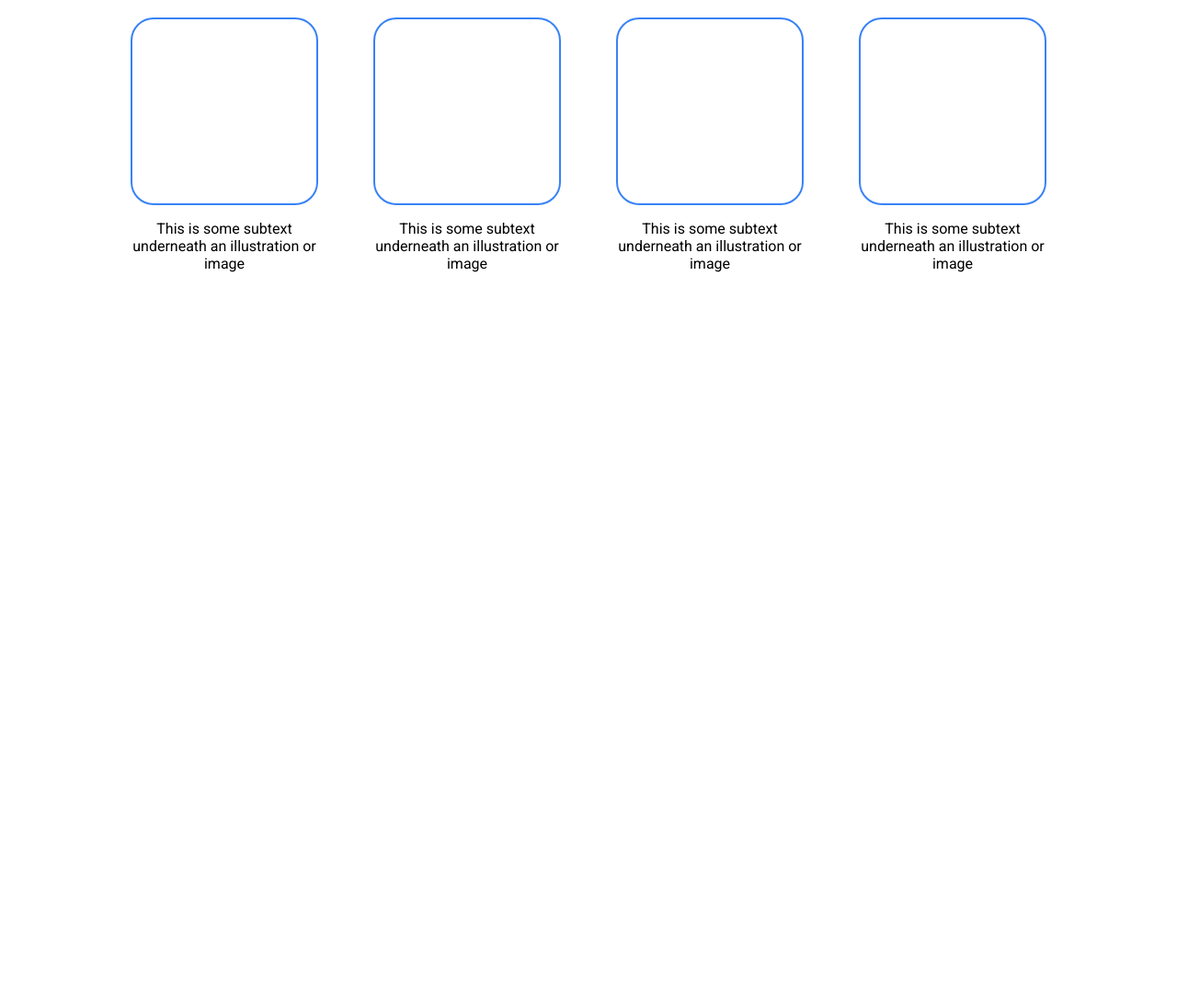
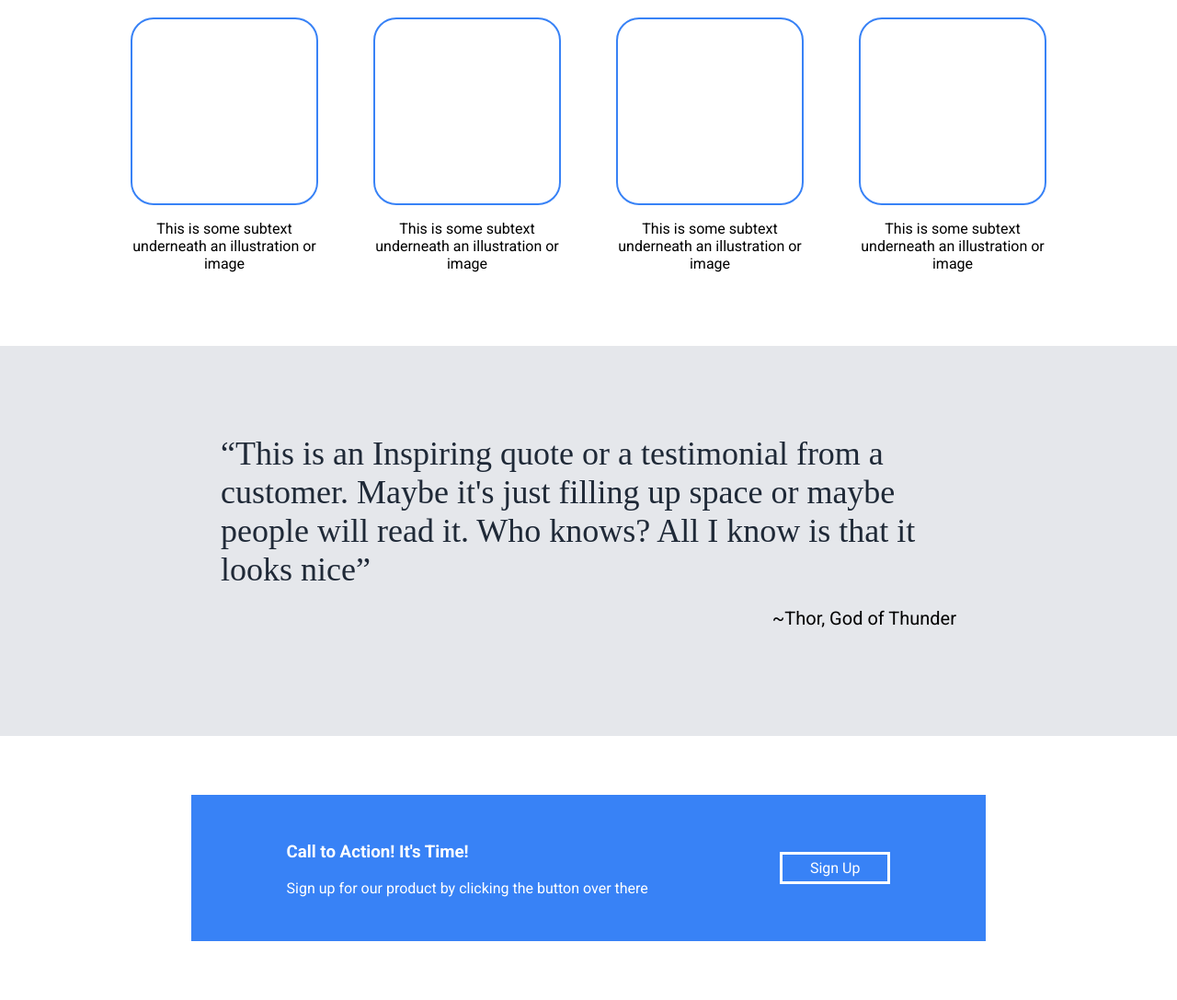
Before and after one commit to DaBoooch/landing-page, a plain HTML site: page index.html in a window 1280 px wide. Shown: the part 1148-2235 px from the top of the page at 92% size. Before the commit the page ends 1524 px from the top, so only its background shows below. Drawn offline with Linux system fonts and the light colour scheme.

Commit message:
Finished the Quote and CTA sections Finished the quote section and the CTA sections. shrinks down to fit in smaller devices.  Changes to be committed: 	modified:   index.html 	modified:   style.css

```diff
--- a/index.html
+++ b/index.html
@@ -58,6 +58,27 @@
 
     </div>
 
+    <div class="quote-section">
+        <div class="quote-box">
+            <div class="quote">
+                <q>This is an Inspiring quote or a testimonial from a customer. Maybe it's just filling up space or maybe people will read it. Who knows? All I know is that it looks nice</q>
+            </div>
+            <div class="quoter">
+                <p>~Thor, God of Thunder</p>
+            </div>
+        </div>
+    </div>
 
+    <div class="cta-section">
+        <div class="cta-box">
+            <div class="cta-content">
+                <h3>Call to Action! It's Time!</h3>
+                <p>Sign up for our product by clicking the button over there</p>
+            </div>
+            <div class="cta-button">
+                Sign Up
+            </div>
+        </div>
+    </div>
 </body>
 </html>
--- a/style.css
+++ b/style.css
@@ -71,7 +71,7 @@ a{
     flex-wrap: wrap;
 }
 
-.sign-up-button{
+.sign-up-button {
     background-color: #3882F6;
     color: white;
     height: 50px;
@@ -119,5 +119,52 @@ a{
 
 .info-title{
 font-size: 30px;
+}
+
+q{
+    font-size: 36px;
+    quotes: initial;
+    font-family: light italic;
+    color: #1F2937;
+}
+
+.quote-section{
+    background-color: #E5E7EB;
+    display: flex;
+    align-items: center;
+    justify-content: center;
+}
+
+.quoter {
+    display: flex;
+    justify-content: end;
+    font-size: 20px;
+}
+
+.quote-box{
+    max-width: 800px;
+    margin: 6rem;
+}
+
+.cta-section{
+    padding: 4rem;
+    color: white;
+}
+
+.cta-box{
+    display: flex;
+    justify-content: space-around;
+    align-items: center;
+    background-color: #3882F6;
+    padding: 2rem;
+    margin: auto;
+    max-width: 800px;
+}
+
+.cta-button{
+    padding: 5px 30px 5px;
+    border: solid white;
+    color: white;
+
 
 }
```
